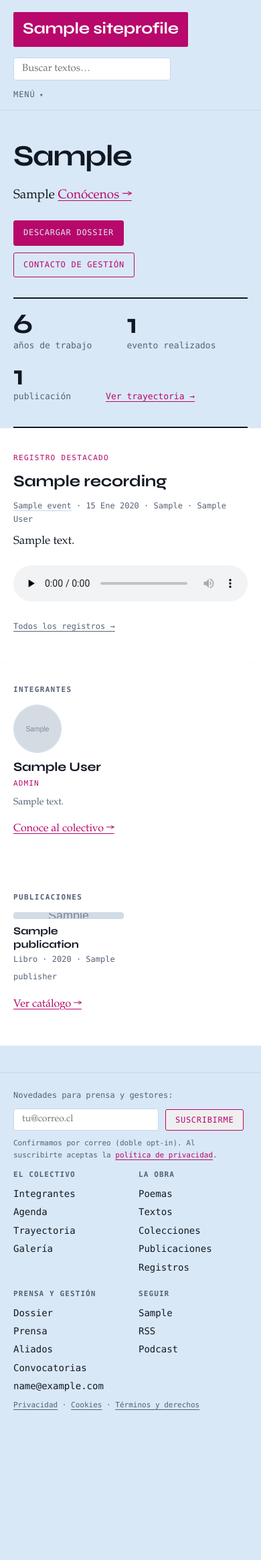
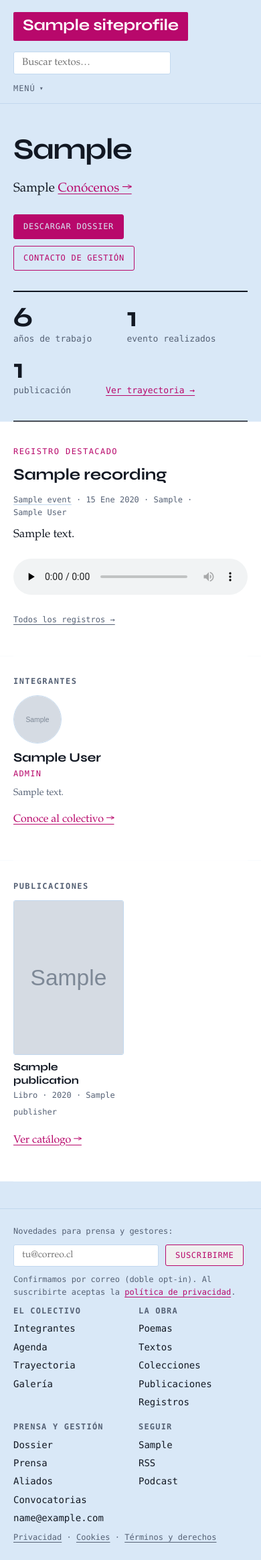
Before and after one commit to FabianMalferMix/revista-rdv, a Django app: page / in a window 390 px wide. Shown: the whole page at 67% size. Before the commit the page ends 2105 px from the top, so only its background shows below. Run offline with Django 5.2, Linux system fonts and the light colour scheme; tables that the repository leaves empty hold one stand-in row (values such as "Sample post"); grey boxes marked "Sample" are stand-in pictures; parts of the project's set-up code (start-up, migrations or seed data) failed here and were passed over.

Commit message:
ux-1a-imagenes-y-lectura: las imágenes recuperan su proporción y el texto su medida
Dos defectos que no rompían nada salvo lo que se ve.

Imágenes (tickets 1.1). `_responsive_img.html` emite width y height para
reservar el hueco de la imagen. Sin `height:auto` en el CSS ese alto se aplica
literal y gana a `aspect-ratio`: las cubiertas se dibujaban a 180 px de ancho
por el alto entero del archivo y las fotos apaisadas de la galería como tiras
verticales. Era el defecto más visible del sitio y cabía en una regla:

    img, video{max-width:100%; height:auto}

Las reglas que fijan alto explícito (.avatar, .partner-logo) no cambian, porque
su selector de clase pesa más. El afiche del evento queda topado en 420 px: a
todo el ancho de la columna medía más de una pantalla.

Lectura (ticket 1.3).
- El artículo corría a 102 letras por línea. La medida pasa a un token,
  `--medida:58ch`, que da 74 con la serif de reserva y unas 65 con una de ancho
  normal; el rango legible es 45–75. Va en `ch` para seguir a la tipografía.
- Nueve títulos heredaban la interlínea de lectura (1.6): el del dossier, a
  44 px, medía 70 px de línea. `h1,h2,h3` pasan a 1.1.
- Nueve reglas pintaban texto a 11 px; el mínimo es 12.
- Guionado en pantallas estrechas, nunca en un poema.

Medido con tools/ux, antes → después, a 1440 px:

    imágenes fuera de proporción   18 → 0   (portada, publicaciones, galería, evento)
    textos por debajo de 12 px     hasta 29 por página → 0
    letras por línea del artículo  102 → 69
    alto de /publicaciones/        2003 → 900 px
    alto de la ficha de un evento  5884 → 1931 px
    alto de la portada             4728 → 3583 px

Verificación:
- tests/test_css_sistema.py, seis pruebas. Cada una se comprobó revirtiendo su
  corrección: las seis fallan.
- 64 rutas internas con 200; sin scroll horizontal a 320, 390, 1440 ni 1920.
- ruff check + ruff format, y la suite, en verde.

Co-Authored-By: Claude Opus 5.5 <noreply@anthropic.com>

```diff
--- a/backend/static/css/site.css
+++ b/backend/static/css/site.css
@@ -22,6 +22,11 @@
   --serif:"Iowan Old Style","Palatino Linotype",Palatino,Georgia,"Times New Roman",serif;
   --display:"Syne",var(--serif);
   --mono:ui-monospace,"SF Mono",Menlo,Consolas,monospace;
+  /* Medida de lectura: el largo de línea, en anchos del «0» de la fuente en uso.
+     Medido en la página: 58ch dan unas 74 letras por línea en una serif estrecha
+     (Times, Liberation Serif) y unas 65 en una de ancho normal. El rango legible es
+     45–75 (Bringhurst), con 66 como ideal. */
+  --medida:58ch;
 }
 
 /* Display auto-hospedada (Syne variable, eje wght 400-800, OFL) para marca y
@@ -38,8 +43,21 @@
 }
 
 *{box-sizing:border-box}
+/* Las imágenes llevan width y height en el HTML: reservan su hueco y evitan que la
+   página salte al cargar. Pero esos atributos son solo una PISTA de proporción. Sin
+   `height:auto` el alto del atributo se aplica literal y gana a `aspect-ratio`: una
+   cubierta de 1000×1400 se dibujaba a 180×1400, y una foto apaisada de la galería
+   como una tira vertical. Con el alto en auto manda la proporción —la que fije el
+   CSS o, si no fija ninguna, la del archivo—. Las reglas que dan alto explícito
+   (.avatar, .partner-logo) no cambian: su selector de clase pesa más que este. */
+img, video{max-width:100%; height:auto}
 body{margin:0; background:var(--paper); color:var(--ink);
   font-family:var(--serif); line-height:1.6; -webkit-font-smoothing:antialiased}
+/* La interlínea de 1.6 es de lectura. Un título que la hereda queda con las líneas
+   sueltas, como dos frases distintas: nueve la heredaban (el del dossier, a 44px,
+   medía 70px de línea). Las reglas que fijan la suya la conservan. */
+h1, h2, h3{line-height:1.1; text-wrap:balance}
+p{text-wrap:pretty}
 .wrap{max-width:820px; margin:0 auto; padding:0 20px}
 a{color:var(--accent); text-underline-offset:3px}
 
@@ -56,7 +74,7 @@ a{color:var(--accent); text-underline-offset:3px}
 /* Masthead */
 .masthead{border-bottom:1px solid var(--border); padding:18px 0 0; margin-bottom:8px}
 .masthead .top{display:flex; gap:16px; align-items:center; justify-content:space-between; flex-wrap:wrap}
-.brand{font-weight:700; font-size:24px; text-decoration:none; letter-spacing:-.01em;
+.brand{font-weight:700; font-size:24px; line-height:1.2; text-decoration:none; letter-spacing:-.01em;
   /* Sello: el nombre vive dentro de un bloque de color, como un timbre impreso. Blanco
      sobre el magenta da 6,39:1, por encima del mínimo incluso para texto normal.
      (Decía 5,12:1, que es el contraste del enlace magenta SOBRE el papel: el número
@@ -124,12 +142,12 @@ input:focus-visible, [tabindex]:focus-visible{outline:2px solid var(--accent);
 .page-title{font-size:12px; font-family:var(--mono); text-transform:uppercase; letter-spacing:.14em; color:var(--muted); margin:26px 0 20px}
 .index-head{padding:26px 0 8px; border-bottom:1px solid var(--border); margin-bottom:24px}
 .index-head h1{font-size:clamp(28px,5vw,42px); line-height:1.1; margin:8px 0; text-wrap:balance}
-.subhead{font-family:var(--mono); font-size:11px; text-transform:uppercase; letter-spacing:.12em; color:var(--muted); margin:34px 0 14px}
+.subhead{font-family:var(--mono); font-size:12px; text-transform:uppercase; letter-spacing:.12em; color:var(--muted); margin:34px 0 14px}
 
 /* Listado de artículos */
 .article-list{list-style:none; padding:0; margin:0; display:flex; flex-direction:column; gap:28px}
 .article-card{border-bottom:1px solid var(--border); padding-bottom:24px}
-.kicker{font-family:var(--mono); font-size:11px; text-transform:uppercase; letter-spacing:.12em; color:var(--accent)}
+.kicker{font-family:var(--mono); font-size:12px; text-transform:uppercase; letter-spacing:.12em; color:var(--accent)}
 .kicker a{color:var(--accent); text-decoration:none}
 .kicker a:hover{text-decoration:underline}
 /* h3: es la etiqueta que emiten las dos parciales. Con `h2` estas tres reglas
@@ -139,7 +157,7 @@ input:focus-visible, [tabindex]:focus-visible{outline:2px solid var(--accent);
 .article-card h3{margin:8px 0 6px; font-size:26px; line-height:1.15}
 .article-card h3 a{text-decoration:none; color:var(--ink)}
 .article-card h3 a:hover{color:var(--accent)}
-.dek{color:var(--muted); margin:6px 0}
+.dek{color:var(--muted); margin:6px 0; max-width:var(--medida)}
 .meta{font-family:var(--mono); font-size:12px; color:var(--muted)}
 .meta a{color:var(--muted)}
 .meta a:hover{color:var(--accent)}
@@ -160,7 +178,7 @@ input:focus-visible, [tabindex]:focus-visible{outline:2px solid var(--accent);
 .member-card a{display:flex; flex-direction:column; gap:10px; text-decoration:none; color:var(--ink)}
 .member-card a:hover .member-name{color:var(--accent)}
 .member-name{font-size:19px; font-weight:700; line-height:1.2}
-.member-role{font-family:var(--mono); font-size:11px; text-transform:uppercase; letter-spacing:.1em; color:var(--accent)}
+.member-role{font-family:var(--mono); font-size:12px; text-transform:uppercase; letter-spacing:.1em; color:var(--accent)}
 .member-bio{color:var(--muted); font-size:14px; margin:4px 0 0}
 .avatar{width:72px; height:72px; border-radius:50%; object-fit:cover; background:var(--surface); border:1px solid var(--border)}
 .avatar-fallback{display:flex; align-items:center; justify-content:center;
@@ -171,6 +189,7 @@ input:focus-visible, [tabindex]:focus-visible{outline:2px solid var(--accent);
 .poetics{margin:26px 0; padding:4px 0 4px 20px; border-left:3px solid var(--accent);
   font-style:italic; font-size:19px; color:var(--ink)}
 .poetics p{margin:0}
+.member-about{max-width:var(--medida)}
 .member-about p{margin:10px 0}
 
 /* Poemas: tipografía fiel (pre-wrap preserva versos, sangrías y espacios) */
@@ -197,12 +216,14 @@ input:focus-visible, [tabindex]:focus-visible{outline:2px solid var(--accent);
 .event-date{min-width:64px; text-align:center; border:1px solid var(--border); border-radius:4px;
   padding:8px 6px; height:fit-content; background:var(--surface)}
 .event-day{display:block; font-size:26px; font-weight:700; line-height:1.1}
-.event-month{display:block; font-family:var(--mono); font-size:11px; text-transform:uppercase; color:var(--muted)}
+.event-month{display:block; font-family:var(--mono); font-size:12px; text-transform:uppercase; color:var(--muted)}
 .event-card h2{margin:6px 0 4px; font-size:22px}
 .event-card h2 a{text-decoration:none; color:var(--ink)}
 .event-card h2 a:hover{color:var(--accent)}
 .event-card .btn{margin-top:8px}
-.event-poster{max-width:100%; border:1px solid var(--border); border-radius:4px; margin:6px 0 14px}
+/* Un afiche es vertical: a todo el ancho de la columna ocupaba más de una pantalla
+   y empujaba la descripción y la galería fuera de la vista. */
+.event-poster{max-width:min(100%, 420px); border:1px solid var(--border); border-radius:4px; margin:6px 0 14px}
 .stats-strip{list-style:none; padding:14px 0; margin:0 0 8px; display:flex; flex-wrap:wrap; gap:8px 28px;
   font-family:var(--mono); font-size:13px; color:var(--muted); border-bottom:1px solid var(--border)}
 .stats-strip strong{font-size:20px; color:var(--ink); font-family:var(--serif); margin-right:4px}
@@ -219,7 +240,7 @@ input:focus-visible, [tabindex]:focus-visible{outline:2px solid var(--accent);
 .timeline-items .milestone{padding:10px 14px; background:var(--surface); border:1px solid var(--border); border-radius:4px}
 .photo-grid, .album-grid{list-style:none; padding:0; margin:0;
   display:grid; grid-template-columns:repeat(auto-fill,minmax(200px,1fr)); gap:16px}
-.photo-grid img, .album-grid img{width:100%; aspect-ratio:8/5; object-fit:cover;
+.photo-grid img, .album-grid img{width:100%; height:auto; aspect-ratio:8/5; object-fit:cover;
   border:1px solid var(--border); border-radius:4px}
 .album-card a{display:flex; flex-direction:column; gap:6px; text-decoration:none; color:var(--ink)}
 .album-title{font-weight:700; font-size:17px; line-height:1.25}
@@ -273,7 +294,7 @@ video{border:1px solid var(--border); border-radius:4px; background:#000}
 .pub-grid{list-style:none; padding:0; margin:0;
   display:grid; grid-template-columns:repeat(auto-fill,minmax(150px,1fr)); gap:20px}
 .pub-card a{display:flex; flex-direction:column; gap:8px; text-decoration:none; color:var(--ink)}
-.pub-card img, .pub-cover-fallback{width:100%; aspect-ratio:5/7; object-fit:cover;
+.pub-card img, .pub-cover-fallback{width:100%; height:auto; aspect-ratio:5/7; object-fit:cover;
   border:1px solid var(--border); border-radius:3px; background:var(--surface)}
 .pub-cover-fallback{display:flex; align-items:center; justify-content:center;
   font-family:var(--mono); font-size:12px; text-transform:uppercase; color:var(--muted)}
@@ -331,7 +352,7 @@ video{border:1px solid var(--border); border-radius:4px; background:#000}
 /* Ficha del registro destacado: los datos que el modelo ya tenía. */
 .rec-ficha{margin:0 0 10px}
 .rec-ficha a{text-decoration:none; border-bottom:1px solid var(--border)}
-.rec-sumario{margin:0 0 16px; font-size:17px; color:var(--ink)}
+.rec-sumario{margin:0 0 16px; font-size:17px; color:var(--ink); max-width:var(--medida)}
 
 /* Dossier / kit de prensa (pantalla + impresión) */
 .dossier-toolbar{display:flex; gap:10px; margin:22px 0 6px}
@@ -340,6 +361,7 @@ video{border:1px solid var(--border); border-radius:4px; background:#000}
 .dossier-head{padding:26px 0 10px; border-bottom:2px solid var(--ink)}
 .dossier-head h1{font-size:clamp(30px,5vw,44px); margin:0 0 6px}
 .dossier-section{margin:26px 0}
+.dossier-section > p{max-width:var(--medida)}
 .dossier-members{list-style:none; padding:0; margin:0; display:flex; flex-direction:column; gap:12px}
 .dossier-members .dek{margin:2px 0 0}
 .dossier-list-plain{list-style:none; padding:0; margin:0; display:flex; flex-direction:column; gap:8px}
@@ -351,18 +373,18 @@ video{border:1px solid var(--border); border-radius:4px; background:#000}
 .newsletter input[type=email]{font-family:var(--serif); font-size:14px; padding:7px 12px;
   border:1px solid var(--border); border-radius:3px; background:var(--surface); color:var(--ink); min-width:200px}
 .newsletter .hp{position:absolute; left:-9999px; width:1px; height:1px; opacity:0}
-.news-consent{flex-basis:100%; font-family:var(--mono); font-size:11px; color:var(--muted)}
+.news-consent{flex-basis:100%; font-family:var(--mono); font-size:12px; color:var(--muted)}
 /* Mapa del sitio en columnas. `auto-fit` + `minmax` reparte los cuatro grupos sin
    consultas de medios: cuando no caben a 150px, bajan solos a dos columnas y luego a
    una. El pie es el sitio donde más barato sale dejar que el navegador decida. */
 .foot-groups{display:grid; grid-template-columns:repeat(auto-fit, minmax(150px, 1fr));
   gap:20px 24px; margin:0}
-.foot-group h2{font-family:var(--mono); font-size:11px; text-transform:uppercase;
+.foot-group h2{font-family:var(--mono); font-size:12px; text-transform:uppercase;
   letter-spacing:.1em; color:var(--muted); margin:0 0 8px; font-weight:600}
 .foot-group ul{list-style:none; margin:0; padding:0; display:grid; gap:5px}
 .foot-group a{font-size:14px; color:var(--ink); text-decoration:none}
 .foot-group a:hover{color:var(--accent); text-decoration:underline; text-underline-offset:3px}
-.foot-legal{margin:8px 0 0; font-family:var(--mono); font-size:11px; color:var(--muted)}
+.foot-legal{margin:8px 0 0; font-family:var(--mono); font-size:12px; color:var(--muted)}
 .foot-legal a{color:var(--muted)}
 .flash{padding:10px 16px; border:1px solid var(--border); border-left:3px solid var(--accent);
   border-radius:3px; background:var(--surface); margin:14px 0 0}
@@ -382,15 +404,26 @@ video{border:1px solid var(--border); border-radius:4px; background:#000}
 /* Detalle de artículo */
 .article{padding:20px 0 60px}
 .article h1{font-size:clamp(30px,5vw,46px); line-height:1.08; margin:10px 0; text-wrap:balance}
-.article .body{margin-top:28px; font-size:18px}
+/* Medida de lectura. A 18px en los 780 de la columna el cuerpo corría a 102 caracteres
+   por línea; lo legible está entre 45 y 75 (Bringhurst), y pasado ese largo el ojo
+   pierde el arranque de la línea siguiente. La medida va en `ch` para que siga a la
+   tipografía: si cambia la fuente o el cuerpo, la línea conserva su largo en letras. */
+.article .dek{font-size:20px; line-height:1.4}
+.article .body{margin-top:28px; font-size:19px; line-height:1.55; max-width:var(--medida)}
 .article .body p{margin:0 0 1.2em}
 .reviewed{background:var(--surface); border:1px solid var(--border); border-radius:3px; padding:14px 18px; margin:22px 0}
 .reviewed h2{font-size:12px; font-family:var(--mono); text-transform:uppercase; letter-spacing:.12em; color:var(--muted); margin:0 0 8px}
 .reviewed ul{margin:0; padding-left:18px}
 .tags{display:flex; flex-wrap:wrap; gap:8px; margin-top:32px; border-top:1px solid var(--border); padding-top:20px}
-.tag{font-family:var(--mono); font-size:11px; text-transform:uppercase; letter-spacing:.08em;
+.tag{font-family:var(--mono); font-size:12px; text-transform:uppercase; letter-spacing:.08em;
   text-decoration:none; color:var(--muted); border:1px solid var(--border); border-radius:2px; padding:3px 9px}
 .tag:hover{color:var(--accent); border-color:var(--accent)}
+
+/* En pantallas estrechas la línea ronda las 45 letras y el margen derecho queda
+   dentado; partir palabras lo empareja. Nunca en un poema: ahí el corte es del autor. */
+@media (max-width:600px){
+  .article .body, .dek{hyphens:auto}
+}
 
 /* Paginación */
 .pagination{display:flex; align-items:center; justify-content:space-between; gap:12px;
@@ -485,7 +518,7 @@ video{border:1px solid var(--border); border-radius:4px; background:#000}
 /* El enlace extendido. La capa cubre el componente entero; la etiqueta de
    pausa se eleva por encima para seguir siendo pulsable. */
 .cinta-pie{margin:10px 0 0; text-align:right}
-.cinta-pie a{font-family:var(--mono); font-size:11px; text-transform:uppercase;
+.cinta-pie a{font-family:var(--mono); font-size:12px; text-transform:uppercase;
   letter-spacing:.1em; color:var(--muted); text-decoration:none}
 .cinta-pie a::after{content:""; position:absolute; inset:0; border-radius:5px}
 .cinta-pie a span{display:inline-block; transition:transform .18s ease}
```
Also changed, not shown: backend/tests/test_css_sistema.py (added, +97 -0 lines), docs/backlog-ux-ui.md (+9 -1 lines), docs/plan-ejecucion-ux.md (+1 -1 lines).
